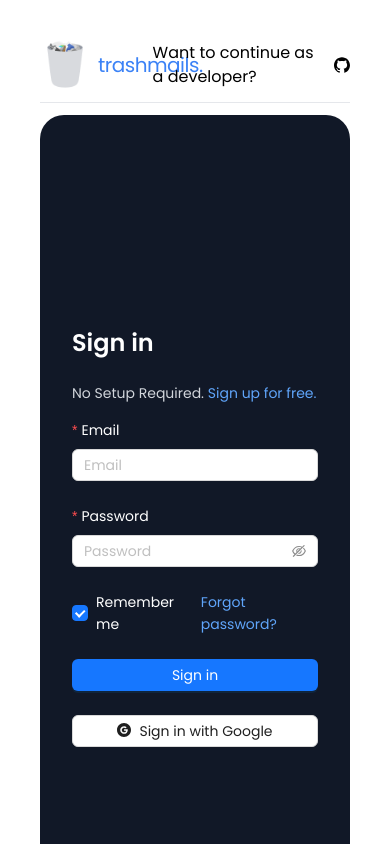
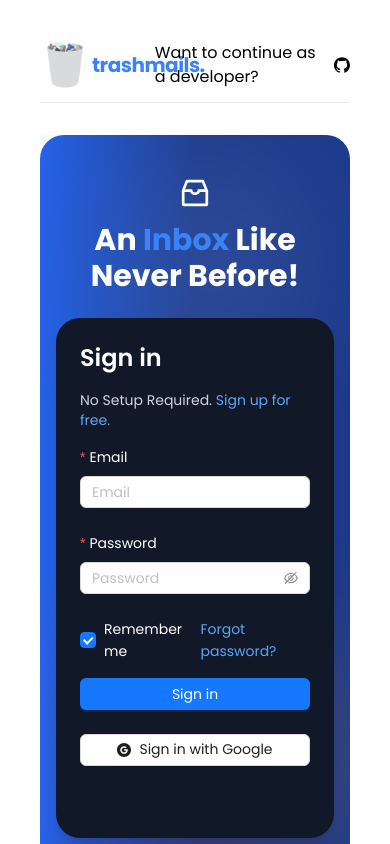
Before and after one commit to utkarsh125/antd-client, a Next.js app: page /sign-in in a window 390 px wide. Shown: the top 844 px of the page. Built offline with nearby package versions, Linux system fonts and the light colour scheme.

Commit message:
SignUp Page

```diff
--- a/package.json
+++ b/package.json
@@ -11,6 +11,7 @@
   "dependencies": {
     "@ant-design/icons": "^5.4.0",
     "antd": "^5.19.4",
+    "gsap": "^3.12.5",
     "lucide-react": "^0.424.0",
     "next": "14.2.5",
     "react": "^18",
--- a/src/app/components/Navbar.tsx
+++ b/src/app/components/Navbar.tsx
@@ -14,7 +14,7 @@ const Navbar: React.FC = () => {
       <div className="flex sm:justify-between items-center sm:flex-row flex-col">
         <div className="flex gap-2 items-center">
           <Image src="/trash-mail.png" width={50} height={50} alt="logo" />
-          <h2 className="text-xl tracking-tight text-blue-500">trashmails.</h2>
+          <h2 className="text-xl tracking-tight font-bold text-blue-500">trashmails.</h2>
         </div>
         <div>
           <Button type="text">Pricing</Button>
--- a/src/app/components/SignHero.tsx
+++ b/src/app/components/SignHero.tsx
@@ -1,9 +1,8 @@
 "use client";
 
-import { Button, Checkbox, Form, Input } from "antd";
+import { Button, Checkbox, Form, FormProps, Input } from "antd";
+import { GoogleCircleFilled, InboxOutlined } from "@ant-design/icons";
 
-import type { FormProps } from "antd";
-import { GoogleCircleFilled } from "@ant-design/icons";
 import Image from "next/image";
 import React from "react";
 
@@ -22,22 +21,37 @@ const onFinishFailed: FormProps<FieldType>["onFinishFailed"] = (errorInfo) => {
 
 const SignIn: React.FC = () => {
   return (
-    <div className="flex min-h-screen bg-gray-900 text-white rounded-3xl overflow-hidden">
+    <div className="relative flex flex-col p-10 rounded-3xl justify-center items-center px-4 sm:px-6 lg:px-8 my-8 bg-gradient-to-r from-blue-600 via-blue-900 to-blue-900">
+      {/* Decorative Background Elements */}
+      <div className="absolute top-0 left-0 w-full h-full overflow-hidden">
+        <div className="absolute top-0 left-0 w-64 h-64 bg-gradient-to-r from-blue-900 to-blue-300 rounded-full opacity-20 blur-3xl"></div>
+        <div className="absolute bottom-0 right-0 w-64 h-64 bg-gradient-to-r from-pink-500 to-yellow-500 rounded-full opacity-20 blur-3xl"></div>
+      </div>
+
+      <div className="relative z-10 mb-6 text-center animate-fade-in-down text-white">
+        <InboxOutlined className="text-4xl sm:text-5xl lg:text-6xl" />
+        <h1 className="text-3xl sm:text-4xl lg:text-5xl font-bold mt-2">
+          An <span className="text-blue-500">Inbox</span> Like Never Before!
+        </h1>
+      </div>
+      <div className="relative flex flex-col md:flex-row min-h-[520px] md:min-h-[620px] shadow-xl w-full max-w-6xl bg-gray-900 text-white rounded-3xl overflow-hidden">
         {/* Sidebar */}
-      <div className="relative hidden md:flex w-1/2 lg:w-1/2 bg-white p-8 shadow-lg">
+        <div className="relative hidden md:flex w-full md:w-1/2 bg-white shadow-lg animate-fade-in-left">
           <Image
             src="/mail.jpg" // Replace with actual path of the uploaded image
             alt="Dashboard"
             layout="fill"
             objectFit="cover"
-          className="object-right rounded-l-3xl overflow-hidden"
+            className="object-center md:object-right rounded-l-3xl overflow-hidden"
           />
         </div>
 
         {/* Sign-in Form */}
-      <div className="relative flex w-full md:w-1/2 lg:w-1/2 justify-center items-center p-8">
-        <div className="w-full max-w-md z-10">
-          <h1 className="text-2xl font-semibold mb-6 text-white">Sign in</h1>
+        <div className="relative flex w-full md:w-1/2 justify-center items-center p-6 sm:p-8 animate-fade-in-right">
+          <div className="w-full max-w-sm sm:max-w-md z-10">
+            <h1 className="text-2xl font-semibold mb-4 sm:mb-6 text-white">
+              Sign in
+            </h1>
             <p className="text-sm text-gray-300 mb-4">
               No Setup Required.{" "}
               <a href="#" className="text-blue-400">
@@ -70,7 +84,7 @@ const SignIn: React.FC = () => {
                 <Input.Password placeholder="Password" className="text-black" />
               </Form.Item>
 
-            <div className="flex justify-between items-center mb-6">
+              <div className="flex justify-between items-center mb-4 sm:mb-6">
                 <Form.Item name="remember" valuePropName="checked" noStyle>
                   <Checkbox className="text-white">Remember me</Checkbox>
                 </Form.Item>
@@ -88,9 +102,13 @@ const SignIn: React.FC = () => {
             </Form>
 
             <div className="flex items-center justify-center mt-4">
-            <Button type="default" className="w-full flex items-center gap-2" icon={<GoogleCircleFilled />}>
-              Sign in with Google
+              <Button
+                type="default"
+                className="w-full flex items-center gap-2 justify-center"
+              >
+                <GoogleCircleFilled /> Sign in with Google
               </Button>
+            </div>
           </div>
         </div>
       </div>
--- a/src/app/components/TopView.tsx
+++ b/src/app/components/TopView.tsx
@@ -6,10 +6,10 @@ import React from "react";
 const TopView = () => {
   return (
     <div className="flex justify-between items-center">
-      <div className="flex gap-2 items-center">
+      <Link href={`/`} className="flex gap-x-0.5 items-center">
         <Image src="/trash-mail.png" width={50} height={50} alt="logo" />
-        <h2 className="text-xl tracking-tight text-blue-500">trashmails.</h2>
-      </div>
+        <h2 className="text-xl tracking-tight text-blue-500 font-bold">trashmails.</h2>
+      </Link>
 
       <Link
         href={`https://github.com/utkarsh125`}
--- a/src/app/globals.css
+++ b/src/app/globals.css
@@ -11,3 +11,45 @@
 .form-labels{
     color: #fff !important;
 }
+
+@keyframes fadeInDown {
+    from {
+      opacity: 0;
+      transform: translateY(-20px);
+    }
+    to {
+      opacity: 1;
+      transform: translateY(0);
+    }
+  }
+  .animate-fade-in-down {
+    animation: fadeInDown 1s ease-out forwards;
+  }
+
+  @keyframes fadeInLeft {
+    from {
+      opacity: 0;
+      transform: translateX(-20px);
+    }
+    to {
+      opacity: 1;
+      transform: translateX(0);
+    }
+  }
+  .animate-fade-in-left {
+    animation: fadeInLeft 1s ease-out forwards;
+  }
+
+  @keyframes fadeInRight {
+    from {
+      opacity: 0;
+      transform: translateX(20px);
+    }
+    to {
+      opacity: 1;
+      transform: translateX(0);
+    }
+  }
+  .animate-fade-in-right {
+    animation: fadeInRight 1s ease-out forwards;
+  }
```
Also changed, not shown: 1 other file (tests, documents, lock files or other folders). Lines whose indentation alone changed are shown as unchanged.
